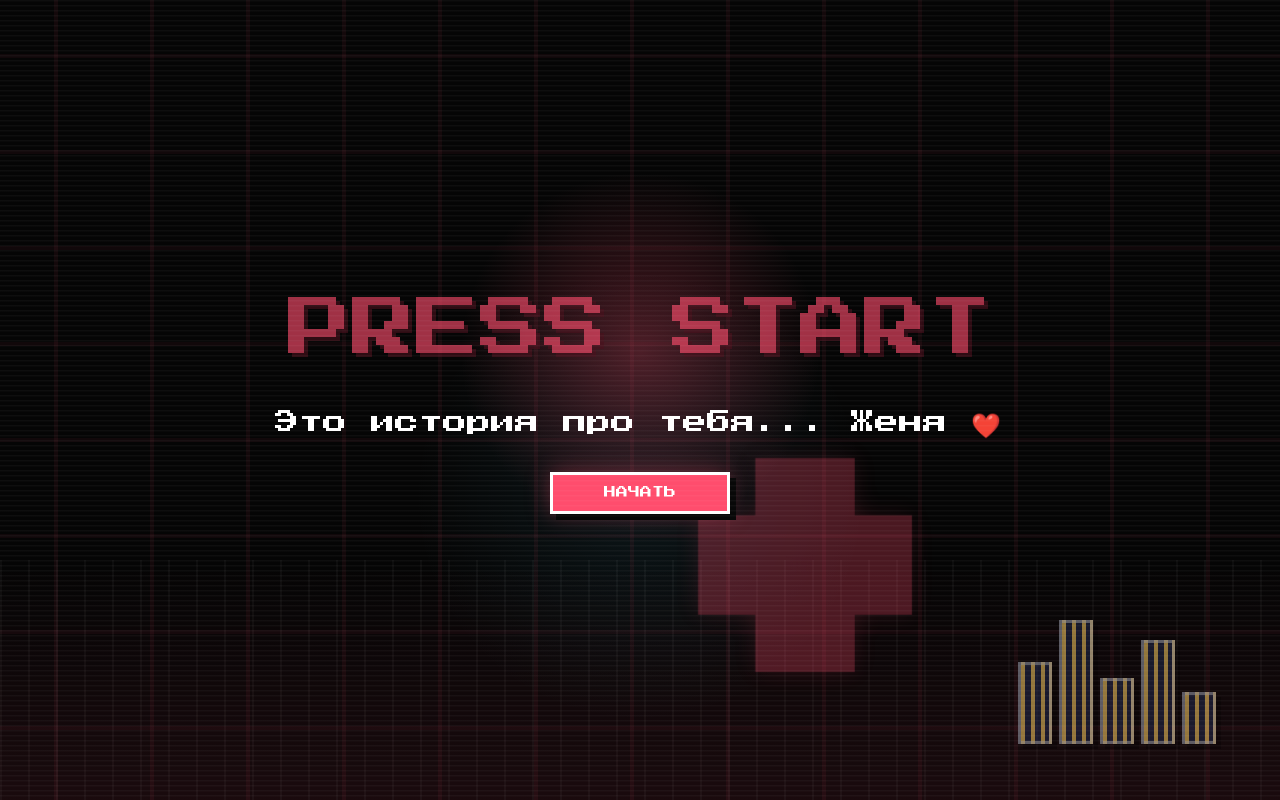
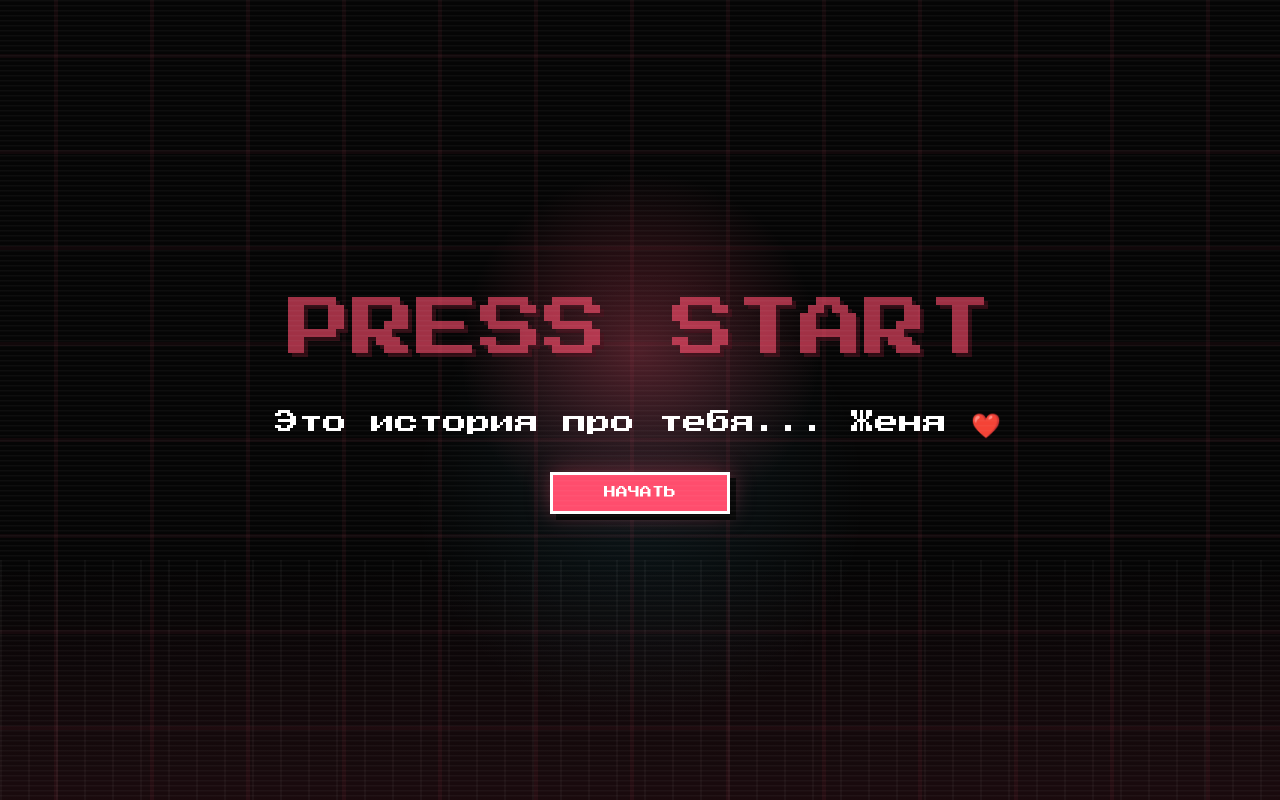
Before and after one commit to nestjest/jengalove, a React (Vite) app: page / in a window 1280 px wide. Built offline with nearby package versions, Linux system fonts and the light colour scheme.

Commit message:
Remove start screen clutter

```diff
--- a/src/app/styles/index.css
+++ b/src/app/styles/index.css
@@ -319,88 +319,6 @@ body {
   text-align: center;
 }
 
-.start-heart {
-  position: absolute;
-  left: 50%;
-  top: 50%;
-  z-index: 1;
-  width: min(46svh, 330px);
-  height: min(46svh, 330px);
-  opacity: 0.28;
-  transform: translate(-50%, -50%) rotate(45deg);
-  animation: heartBeat 1.2s steps(2, end) infinite;
-}
-
-.start-heart span {
-  position: absolute;
-  width: 28%;
-  height: 28%;
-  background: var(--accent);
-  box-shadow: 0 0 22px rgba(255, 77, 109, 0.4);
-}
-
-.start-heart span:nth-child(1) {
-  left: 36%;
-  top: 36%;
-}
-
-.start-heart span:nth-child(2) {
-  left: 20%;
-  top: 36%;
-}
-
-.start-heart span:nth-child(3) {
-  left: 36%;
-  top: 20%;
-}
-
-.start-heart span:nth-child(4) {
-  left: 52%;
-  top: 36%;
-}
-
-.start-heart span:nth-child(5) {
-  left: 36%;
-  top: 52%;
-}
-
-.start-city {
-  position: absolute;
-  right: 5%;
-  bottom: 7%;
-  z-index: 1;
-  display: flex;
-  gap: 7px;
-  align-items: end;
-  opacity: 0.55;
-}
-
-.start-city span {
-  width: 34px;
-  height: 82px;
-  border: 3px solid rgba(255, 255, 255, 0.55);
-  background:
-    repeating-linear-gradient(90deg, #ffd166 0 4px, transparent 4px 10px),
-    #22284a;
-  box-shadow: 5px 5px 0 rgba(0, 0, 0, 0.45);
-}
-
-.start-city span:nth-child(2) {
-  height: 124px;
-}
-
-.start-city span:nth-child(3) {
-  height: 66px;
-}
-
-.start-city span:nth-child(4) {
-  height: 104px;
-}
-
-.start-city span:nth-child(5) {
-  height: 52px;
-}
-
 .press-start {
   margin: 0;
   color: var(--accent);
--- a/src/pages/start/ui/StartPage.tsx
+++ b/src/pages/start/ui/StartPage.tsx
@@ -6,20 +6,6 @@ type StartPageProps = {
 
 export const StartPage = ({ onStart }: StartPageProps) => (
   <section className="start-screen page-fade">
-    <div className="start-heart" aria-hidden="true">
-      <span />
-      <span />
-      <span />
-      <span />
-      <span />
-    </div>
-    <div className="start-city" aria-hidden="true">
-      <span />
-      <span />
-      <span />
-      <span />
-      <span />
-    </div>
     <div className="start-copy">
       <p className="press-start">PRESS START</p>
       <h1 className="typewriter">Это история про тебя... Женя ❤️</h1>
```
